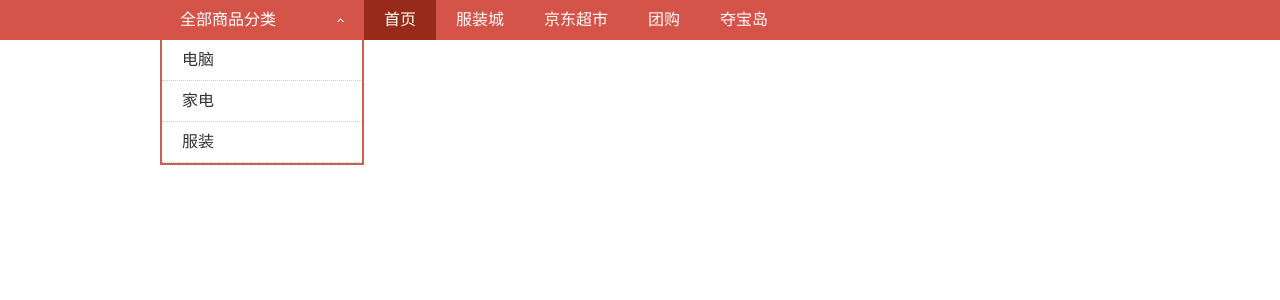
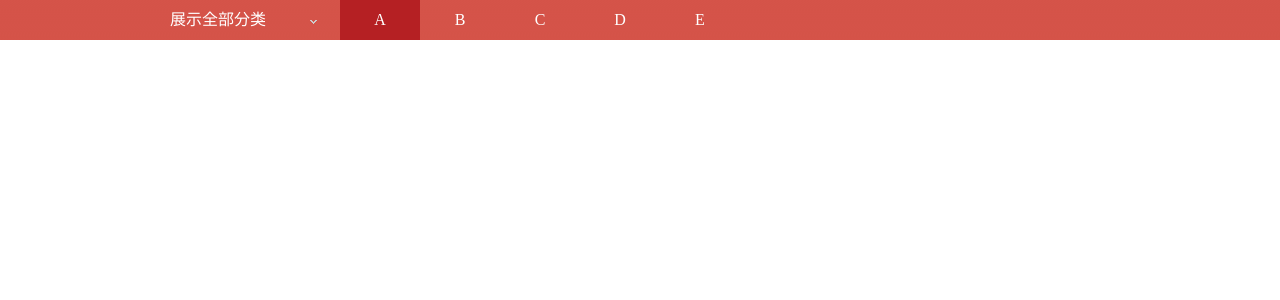
Before and after one commit to applesstt/front-end-course, a web app: file course/course7.html in a window 1280 px wide. Shown: the top 300 px of the page. Run offline with its HTML, style and script files only (its server is not run), Linux system fonts and the light colour scheme; some libraries are stand-ins or nearby versions.

Commit message:
wangpu-finish the homework for 12-21

```diff
--- a/course/course7.html
+++ b/course/course7.html
@@ -7,24 +7,104 @@
     <script src="http://ajax.googleapis.com/ajax/libs/jquery/1.10.2/jquery.min.js"></script>
 </head>
 <body>
-<div class="cross-wrap nav-bg">
+<div class="nav-bg cross-wrap">
     <div class="wrap">
         <div class="nav-box clearfix">
             <div class="nav-category">
-        <div class="nav-category-top">全部商品分类<b></b></div>
+                <a href="#" class="nav-category-top">展示全部分类<b></b></a>
                 <div class="nav-category-list">
-          <a href="#">电脑</a>
-          <a href="#">家电</a>
-          <a href="#">服装</a>
+                    <div class="list-category">
+                        <a href="#" class="one-list-category"><b class="dot"></b>a<b class="right-arrow"></b></a>
+                        <div class="nav-category-second-list">
+                            <h3>a</h3>
+                            <div class="third_category">
+                                <a href="#" class="third_category_title">a-1:</a>
+                                <a href="#" class="third_category_content">|a-1-1</a>
+                                <a href="#" class="third_category_content">|a-1-2</a>
+                                <a href="#" class="third_category_content">|a-1-3</a>
+                                <a href="#" class="third_category_content">|a-1-4</a>
                             </div>
+                            <div class="third_category">
+                                <a href="#" class="third_category_title">a-2:</a>
+                                <a href="#" class="third_category_content">|a-2-1</a>
+                                <a href="#" class="third_category_content">|a-2-2</a>
+                                <a href="#" class="third_category_content">|a-2-3</a>
+                                <a href="#" class="third_category_content">|a-2-4</a>
                             </div>
-      <a href="#" class="nav-item nav-item-sel">首页</a>
-      <a href="#" class="nav-item">服装城</a>
-      <a href="#" class="nav-item">京东超市</a>
-      <a href="#" class="nav-item">团购</a>
-      <a href="#" class="nav-item">夺宝岛</a>
+                            <div class="third_category">
+                                <a href="#" class="third_category_title">a-3: </a>
+                                <a href="#" class="third_category_content">|a-3-1</a>
+                                <a href="#" class="third_category_content">|a-3-2</a>
+                                <a href="#" class="third_category_content">|a-3-3</a>
+                                <a href="#" class="third_category_content">|a-3-4</a>
                             </div>
                         </div>
                     </div>
+                    <div class="list-category">
+                        <a href="#" class="one-list-category"><b class="dot"></b>b<b class="right-arrow"></b></a>
+                        <div class="nav-category-second-list">
+                            <h3>b</h3>
+                            <div class="third_category">
+                                <a href="#" class="third_category_title">b-1:</a>
+                                <a href="#" class="third_category_content">|b-1-1</a>
+                                <a href="#" class="third_category_content">|b-1-2</a>
+                                <a href="#" class="third_category_content">|b-1-3</a>
+                                <a href="#" class="third_category_content">|b-1-4</a>
+                            </div>
+                            <div class="third_category">
+                                <a href="#" class="third_category_title">b-2:</a>
+                                <a href="#" class="third_category_content">|b-2-1</a>
+                                <a href="#" class="third_category_content">|b-2-2</a>
+                                <a href="#" class="third_category_content">|b-2-3</a>
+                                <a href="#" class="third_category_content">|b-2-4</a>
+                            </div>
+                            <div class="third_category">
+                                <a href="#" class="third_category_title">b-3: </a>
+                                <a href="#" class="third_category_content">|b-3-1</a>
+                                <a href="#" class="third_category_content">|b-3-2</a>
+                                <a href="#" class="third_category_content">|b-3-3</a>
+                                <a href="#" class="third_category_content">|b-3-4</a>
+                            </div>
+                        </div>
+                    </div>
+                    <div class="list-category">
+                        <a href="#" class="one-list-category"><b class="dot"></b>c<b class="right-arrow"></b></a>
+                        <div class="nav-category-second-list">
+                            <h3>c</h3>
+                            <div class="third_category">
+                                <a href="#" class="third_category_title">c-1:</a>
+                                <a href="#" class="third_category_content">|c-1-1</a>
+                                <a href="#" class="third_category_content">|c-1-2</a>
+                                <a href="#" class="third_category_content">|c-1-3</a>
+                                <a href="#" class="third_category_content">|c-1-4</a>
+                            </div>
+                            <div class="third_category">
+                                <a href="#" class="third_category_title">c-2:</a>
+                                <a href="#" class="third_category_content">|c-2-1</a>
+                                <a href="#" class="third_category_content">|c-2-2</a>
+                                <a href="#" class="third_category_content">|c-2-3</a>
+                                <a href="#" class="third_category_content">|c-2-4</a>
+                            </div>
+                            <div class="third_category">
+                                <a href="#" class="third_category_title">c-3: </a>
+                                <a href="#" class="third_category_content">|c-3-1</a>
+                                <a href="#" class="third_category_content">|c-3-2</a>
+                                <a href="#" class="third_category_content">|c-3-3</a>
+                                <a href="#" class="third_category_content">|c-3-4</a>
+                            </div>
+                        </div>
+                    </div>
+                </div>
+            </div>
+            <a href="#" class="nav-item nav-item-self">A</a>
+            <a href="#" class="nav-item">B</a>
+            <a href="#" class="nav-item">C</a>
+            <a href="#" class="nav-item">D</a>
+            <a href="#" class="nav-item">E</a>
+        </div>
+    </div>
+</div>
+
+
 </body>
 </html>
--- a/course/css/course7.css
+++ b/course/css/course7.css
@@ -1,58 +1,163 @@
 .nav-bg {
-  background: url(../image/course7/nav-bg.png) repeat-x 0 0;
-  height: 40px;
+    background: url("../image/course7/nav-bg.png");
+    height: 40px;
 }
-.nav-item,
-.nav-category {
-  line-height: 40px;
-  padding-left: 20px;
-  padding-right: 20px;
-  display: block;
-  float: left;
-  text-decoration: none;
-  color: #ffffff;
+
+.cross-wrap {
+    width: 100%;
 }
-.nav-item-sel,
-.nav-item:hover {
-  background: url(../image/course7/nav-sel-bg.png) repeat-x 0 0;
-}
+
 .nav-box {
-  position: relative;
-}
-.nav-category {
-  width: 204px;
-  padding-left: 0;
-  padding-right: 0;
-}
-.nav-category-top {
-  line-height: 40px;
-  color: #ffffff;
-  display: block;
-  padding-left: 20px;
-  position: relative;
 
 }
+
+.nav-item {
+    height: 40px;
+    width: 80px;
+    float: left;
+    line-height: 40px;
+    text-align: center;
+    text-decoration: none;
+    display: block;
+    color: #ffffff;
+}
+
+.nav-item:hover,
+.nav-item-self{
+    background: url("../image/course7/dot.png");
+}
+
+.nav-category {
+    width: 180px;
+    position: relative;
+    float: left;
+}
+
+.nav-category:hover .nav-category-list {
+    display: block;
+}
+
+.nav-category:hover .nav-category-top b {
+    background: url("../image/course7/up-arrow.png") no-repeat;
+    display: block;
+    width: 20px;
+    height: 20px;
+    right: 10px;
+    top: 20px;
+    position: absolute;
+}
+
+.nav-category-top {
+    height: 40px;
+    line-height: 40px;
+    text-decoration: none;
+    display: block;
+    color: #ffffff;
+    padding-left: 10px;
+}
+
+.nav-category-top b {
+    background: url("../image/course7/down-arrow.png") no-repeat;
+    display: block;
+    width: 20px;
+    height: 20px;
+    right: 10px;
+    top: 20px;
+    position: absolute;
+}
+
 .nav-category-list {
-  border: 2px solid #c76151;
-  border-top: none;
-  position: absolute;
-  left: 0;
-  top: 40px;
-  width: 200px;
+    border: 2px solid #c76151;
+    width: 176px;
+    display: none;
+    position: absolute;
 }
-.nav-category-list a {
-  display: block;
-  text-decoration: none;
-  border-bottom: 1px dotted #d0d0d0;
-  padding-left: 20px;
-  color: #333333;
+
+.list-category {
 }
-.nav-category-top b {
-  background: url(../image/course7/up-arrow.png) no-repeat 0 50%;
-  width: 7px;
-  height: 40px;
-  display: block;
-  position: absolute;
-  top: 0;
-  right: 20px;
+
+.list-category:hover .nav-category-second-list{
+    display: block;
 }
+
+.one-list-category{
+    background-color: #fffff5;
+    padding: 0 20px;
+    border-bottom: 1px solid #d0d0d0;
+    display: block;
+    line-height: 40px;
+    text-decoration: none;
+    position: relative;
+}
+
+.one-list-category:hover {
+    background-color: #ffffff;
+    z-index: 200;
+}
+
+.one-list-category:hover .right-arrow {
+    display: none;
+}
+
+.right-arrow {
+    background: url("../image/course7/category-right-arrow.png") no-repeat;
+    position: absolute;
+    top: 18px;
+    width: 20px;
+    height: 20px;
+    right: 4px;
+    display: block;
+}
+
+.dot {
+    background: url("../image/course7/dot.png") no-repeat;
+    position: absolute;
+    width: 20px;
+    height: 20px;
+    top: 20px;
+    left: 12px;
+    display: block;
+}
+
+.nav-category-second-list {
+    background-color: #ffffff;
+    border: 2px solid #d0d0d0;
+    position: absolute;
+    width: 400px;
+    height: 400px;
+    left: 174px;
+    top: 0px;
+    display: none;
+    padding: 0 20px;
+    z-index: 100;
+}
+
+.nav-category-second-list a p {
+    display: block;
+    float: left;
+    padding: 0 6px;
+}
+
+.third_category {
+    border-bottom: 1px #d0d0d0 solid;
+    line-height: 40px;
+    display: block;
+    height: 40px;
+}
+
+.third_category_content {
+    padding: 0 10px;
+    display: block;
+    float: left;
+    text-decoration: none;
+    color: #d0d0d0;
+}
+
+.third_category_content:hover,
+.third_category_title {
+    text-decoration: #ff0000;
+    display: block;
+    float: left;
+    padding: 0 10px;
+    color: #ff0000;
+}
```
Also changed, not shown: course/course8.html (+3 -10 lines), course/css/course8.css (+28 -0 lines). Lines whose indentation alone changed are shown as unchanged.
